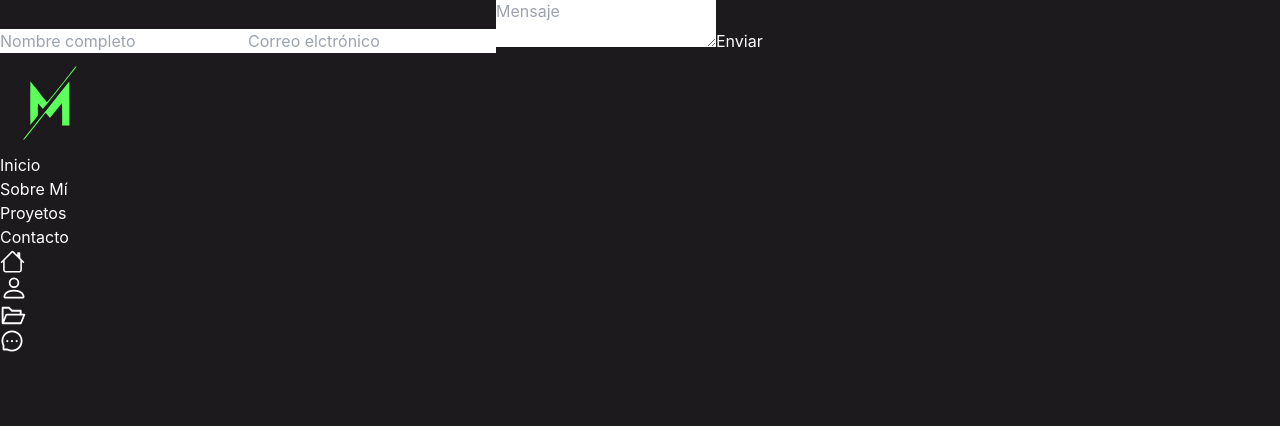
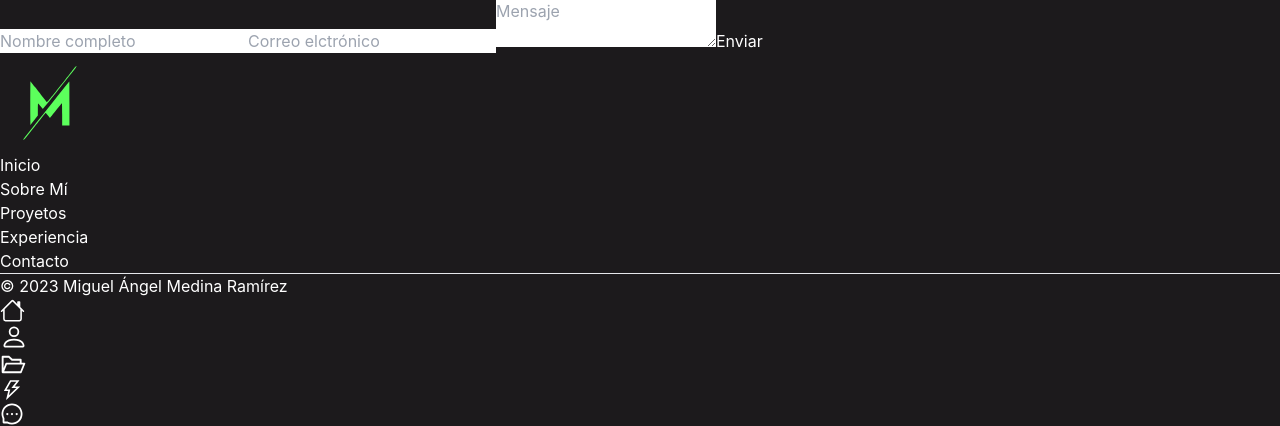
Before and after one commit to MiguelMR86/Portfolio, a React (Vite) app: page / in a window 1280 px wide. Shown: the part 1962-2388 px from the top of the page. Before the commit the page ends 2315 px from the top, so only its background shows below. Built offline with nearby package versions, Linux system fonts and the light colour scheme.

Commit message:
Footer ( Completed )

```diff
--- a/src/components/Footer.jsx
+++ b/src/components/Footer.jsx
@@ -5,9 +5,10 @@ import Logo from '../assets/Logo.svg'
 function Footer() {
   const { handleScroolSmooth } = useContext(Context)
   return (
-    <footer id='footer' className='bg-[--third] w-full h-[35vh]  p-8'>
+    <footer id='footer' className='bg-[--third] w-full h-[50vh] p-8 sm:h-[41vh] xl:h-[38vh]'>
+      <div className='sm:flex md:justify-between'>
         <img src={Logo} alt="Logo" width={100} height={100} />
-      <ul className='flex justify-evenly items-center'>
+        <ul className='w-full flex justify-evenly items-center flex-wrap gap-4 md:w-[800px]'>
           <li>
             <a onClick={() => handleScroolSmooth('home')}>Inicio</a>
           </li>
@@ -18,9 +19,15 @@ function Footer() {
             <a onClick={() => handleScroolSmooth('projects')}>Proyetos</a>
           </li>
           <li>
+            <a onClick={() => handleScroolSmooth('projects')}>Experiencia</a>
+          </li>
+          <li>
             <a onClick={() => handleScroolSmooth('contact')}>Contacto</a>
           </li>
         </ul>
+      </div>
+      <hr class="my-8 border-blue-gray-50"></hr>
+      <p class="block antialiased font-sans text-base leading-relaxed text-blue-gray-900 text-center font-normal">© 2023 Miguel Ángel Medina Ramírez</p>
     </footer>
   )
 }
--- a/src/components/others/Menu.jsx
+++ b/src/components/others/Menu.jsx
@@ -1,7 +1,7 @@
 import React, { useContext } from 'react'
 import { Context } from '../../context/Context'
 import { BsPerson, BsHouse } from 'react-icons/bs'
-import { AiOutlineFolderOpen, AiOutlineMessage } from 'react-icons/ai'
+import { AiOutlineFolderOpen, AiOutlineMessage, AiOutlineThunderbolt } from 'react-icons/ai'
 
 function Menu() {
 
@@ -25,6 +25,11 @@ function Menu() {
         </a>
       </li>
       <li>
+        <a onClick={() => handleScroolSmooth('skills')}>
+          <AiOutlineThunderbolt size={24} className='cursor-pointer text-[--second] hover:scale-125 transition-all duration-300 ease-in-out' />
+        </a>
+      </li>
+      <li>
         <a onClick={() => handleScroolSmooth('contact')}>
           <AiOutlineMessage size={24} className='cursor-pointer text-[--second] hover:scale-125 transition-all duration-300 ease-in-out' />
         </a>
```
Lines whose indentation alone changed are shown as unchanged.
